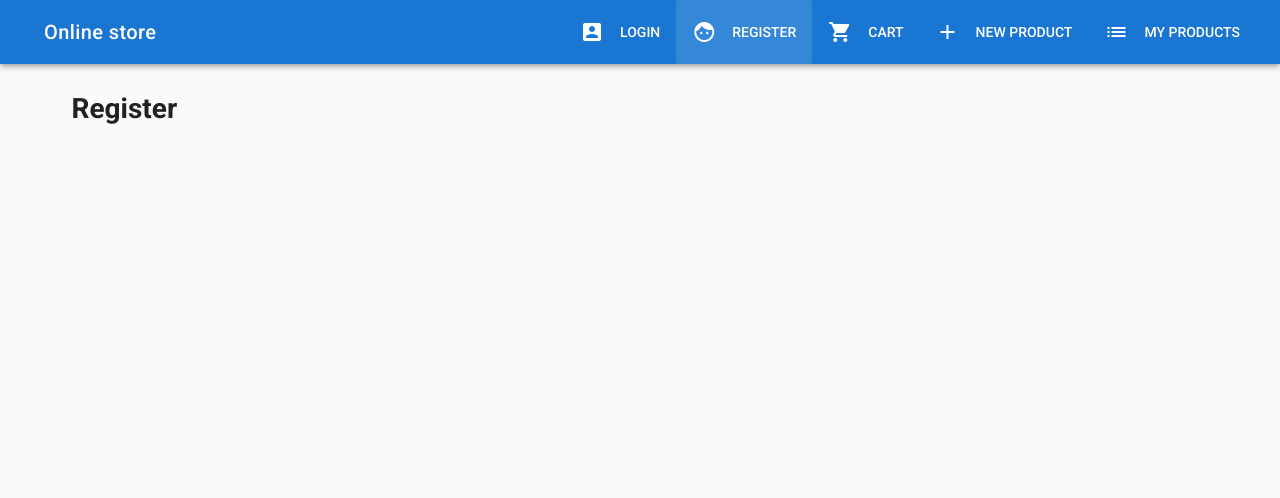
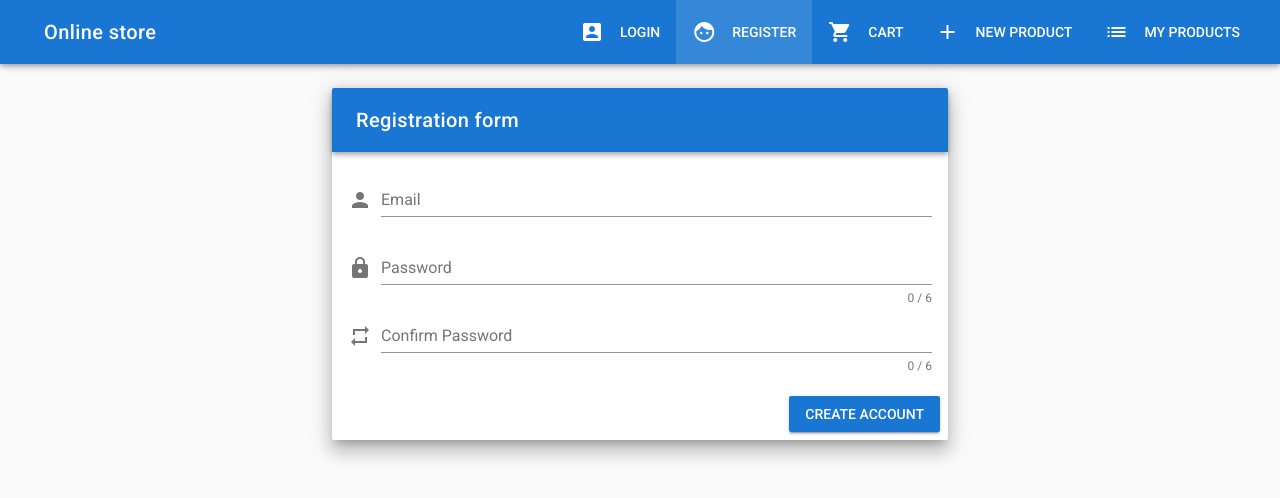
Before and after one commit to CouldBeFree/onlinestore, a Vue app: page /register in a window 1280 px wide. Shown: the top 498 px of the page. Built offline with nearby package versions, Linux system fonts and the light colour scheme.

Commit message:
Made registration form

```diff
--- a/src/components/Auth/Register.vue
+++ b/src/components/Auth/Register.vue
@@ -1,8 +1,50 @@
 <template>
-  <v-container>
-    <v-layout row>
-      <v-flex xs12>
-        <h1>Register</h1>
+  <v-container fluid fill-height>
+    <v-layout align-center justify-center>
+      <v-flex xs12 sm8 md6>
+        <v-card class="elevation-12">
+          <v-toolbar dark color="primary">
+            <v-toolbar-title>Registration form</v-toolbar-title>
+          </v-toolbar>
+          <v-card-text>
+            <v-form ref="form" v-model="valid" lazy-validation>
+              <v-text-field
+                v-model="email"
+                prepend-icon="person"
+                name="Email"
+                label="Email"
+                :rules="emailRules"
+                type="email">
+              </v-text-field>
+              <v-text-field
+                :counter="6"
+                v-model="password"
+                :rules="passwordRules"
+                prepend-icon="lock"
+                name="password"
+                label="Password"
+                type="password">
+              </v-text-field>
+              <v-text-field
+                :counter="6"
+                v-model="confirmPassword"
+                :rules="confirmPasswordRules"
+                prepend-icon="repeat"
+                name="confirm-password"
+                label="Confirm Password"
+                type="password">
+              </v-text-field>
+            </v-form>
+          </v-card-text>
+          <v-card-actions>
+            <v-spacer></v-spacer>
+            <v-btn
+              color="primary"
+              @click="onSubmit"
+              :disabled="!valid"
+            >Create Account</v-btn>
+          </v-card-actions>
+        </v-card>
       </v-flex>
     </v-layout>
   </v-container>
@@ -13,7 +55,34 @@
     name: "Register",
     data(){
       return{
+        email: '',
+        password: '',
+        confirmPassword: '',
+        valid: false,
+        emailRules: [
+          v => !!v || 'E-mail is required',
+          v => /.+@.+/.test(v) || 'E-mail must be valid'
+        ],
+        passwordRules: [
+          v => !!v || 'Password is required',
+          v => (v && v.length >= 6) || 'Password must be equal or than 6 characters'
+        ],
+        confirmPasswordRules: [
+          v => !!v || 'Password is required',
+          v => v === this.password || 'Passwords should match'
+        ]
+      }
+    },
+    methods:{
+      onSubmit(){
+        if (this.$refs.form.validate()){
+          const user = {
+            email: this.email,
+            password: this.password
+          };
 
+          console.log(user);
+        }
       }
     }
   }
```
